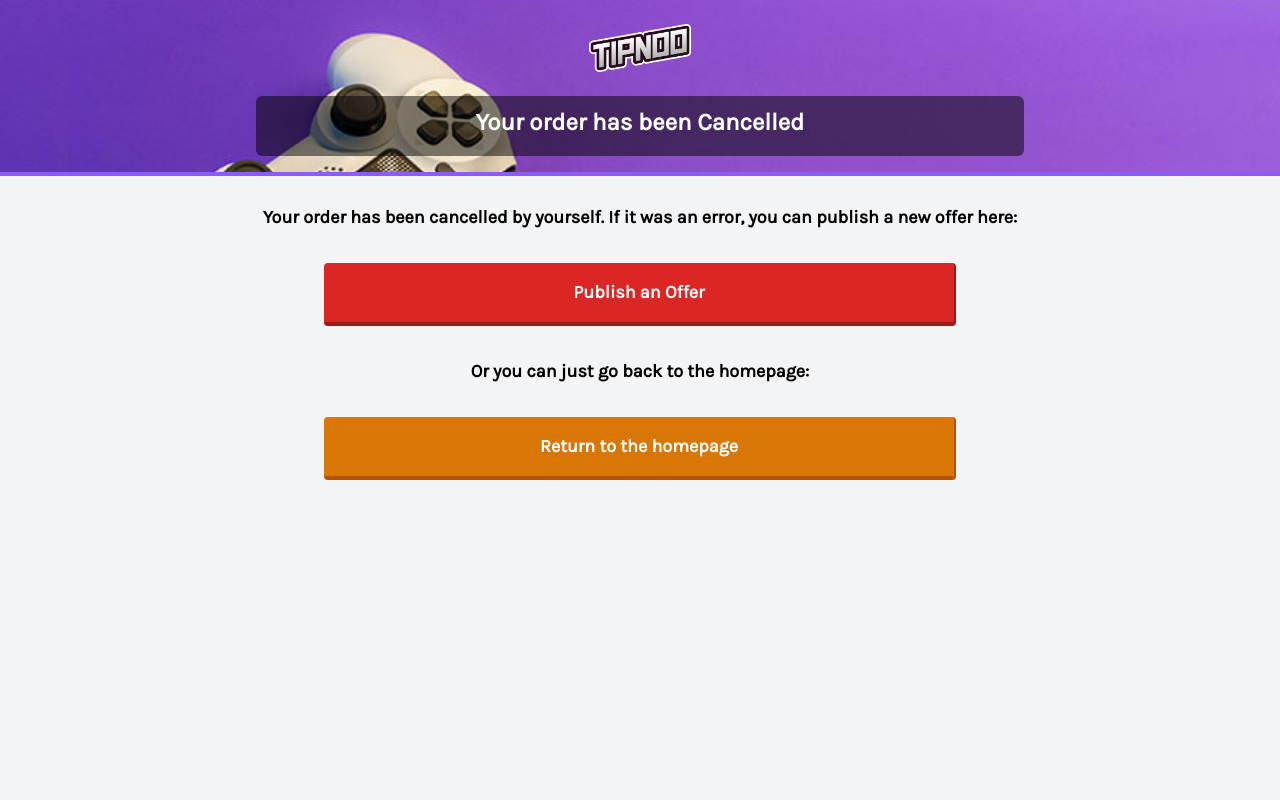
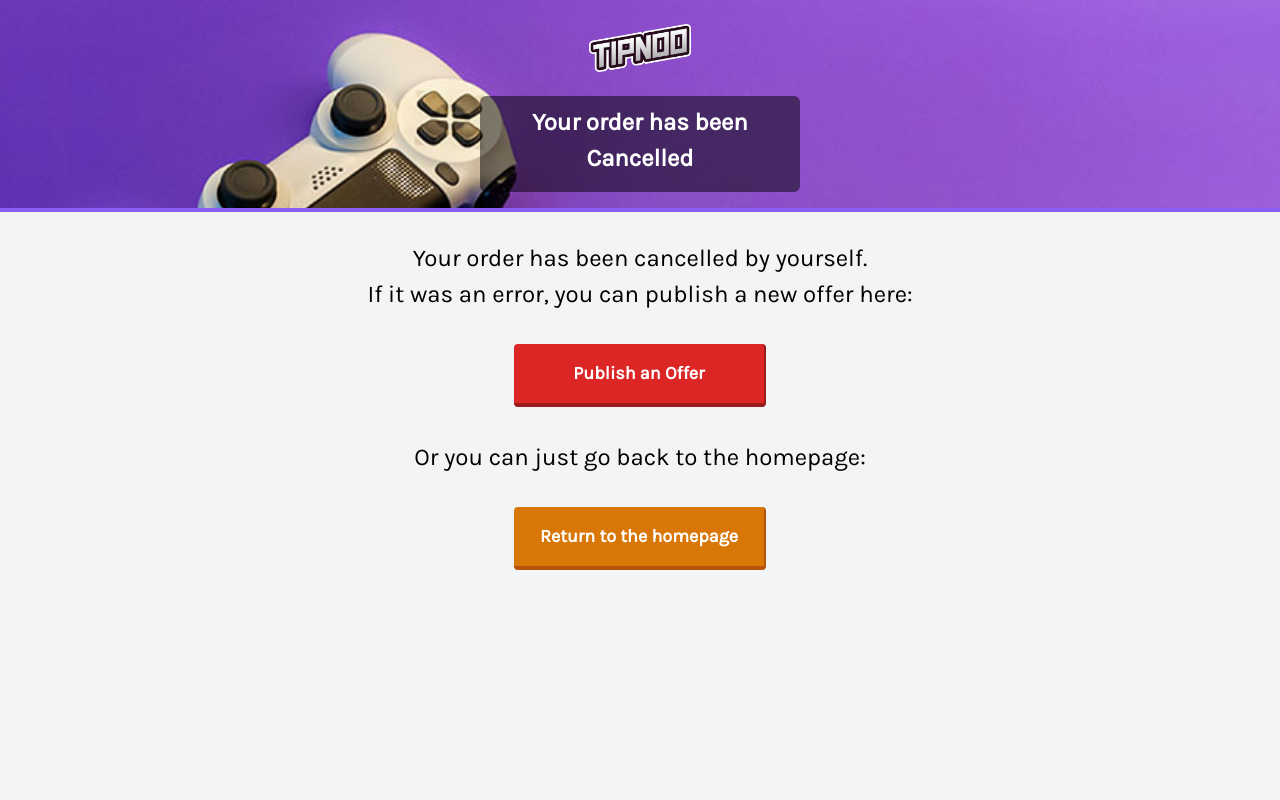
Before and after one commit to Tipnoo/frontend-next, a Next.js app: page /canceled in a window 1280 px wide. Shown: the top 800 px of the page. Built offline with nearby package versions, Linux system fonts and the light colour scheme.

Commit message:
some css changes

```diff
--- a/components/buttons/Btn-publishOffer.js
+++ b/components/buttons/Btn-publishOffer.js
@@ -1,7 +1,7 @@
 import Link from 'next/link';
 
 const ButtonPublishOffer = () => (
-  <div className="mt-8 text-lg bg-red-600 border-red-800 hover:bg-red-500 md:w-3/5 transform hover:-translate-y-0.5 text-white font-bold py-4 px-4 rounded w-4/5 border-b-4 border-r-2 mb-4 mx-auto cursor-pointer">
+  <div className="mt-8 text-lg bg-red-600 border-red-800 hover:bg-red-500 md:w-3/5 lg:w-2/5 transform hover:translate-y-0.5 text-white font-bold py-4 px-4 rounded w-4/5 border-b-4 border-r-2 mb-4 mx-auto cursor-pointer">
     <Link
       href="/esports-offer"
     >
--- a/components/buttons/Btn-returnToHome.js
+++ b/components/buttons/Btn-returnToHome.js
@@ -1,7 +1,7 @@
 import Link from 'next/link';
 
 const ButtonReturnToHome = () => (
-  <div className="mt-8 text-lg bg-yellow-600 hover:bg-yellow-500 transform hover:-translate-y-0.5 text-white font-bold py-4 px-4 rounded w-4/5 md:w-3/5 border-b-4 border-r-2 border-yellow-700 mb-4 mx-auto cursor-pointer">
+  <div className="mt-8 text-lg bg-yellow-600 hover:bg-yellow-500 transform hover:translate-y-0.5 text-white font-bold py-4 px-4 rounded w-4/5 md:w-3/5 lg:w-2/5 border-b-4 border-r-2 border-yellow-700 mb-4 mx-auto cursor-pointer">
     <Link
       href="/"
     >
--- a/components/headers/Header-postAnOffer.js
+++ b/components/headers/Header-postAnOffer.js
@@ -16,7 +16,7 @@ const HeaderPostAnOffer = (props) => (
         />
       </Link>
     </nav>
-    <h1 className="w-4/5 lg:w-3/5 lg:bg-black lg:rounded-md lg:bg-opacity-50 lg:mb-4 lg:pt-2 text-2xl text-center font-extrabold mt-4 pb-4 text-white mx-auto">
+    <h1 className="w-4/5 lg:w-2/5 xl:w-1/4 lg:bg-black lg:rounded-md lg:bg-opacity-50 lg:mb-4 lg:pt-2 text-2xl text-center font-extrabold mt-4 pb-4 text-white mx-auto">
       {props.title}
       <br />
       {props.subtitle}
--- a/pages/404.js
+++ b/pages/404.js
@@ -10,15 +10,15 @@ const NotFoundPage = () => (
     />
     <div className="bg-gray-100 text-center rounded-b text-teal-darkest px-2 py-3 shadow-md h-screen">
       <img
-        className="h-32 mx-auto pt-4"
+        className="h-32 md:h-40 lg:h-52 mx-auto pt-4"
         src="/images/404-not-found.png"
         alt="email"
       />
-      <div className="w-5/6 mx-auto mt-4">
-        <p className="text-xl font-bold md:px-20">
+      <div className="w-5/6 lg:w-4/6 xl:w-3/6 mx-auto mt-4">
+        <p className="text-xl font-bold md:px-20 lg:px-32 xl:px-44">
           Our robots couldn't find the page that you requested in the URL
         </p>
-        <div className="bg-white border-gray-400 border rounded mt-4 md:w-4/5 md:py-2 md:px-4 mx-auto">
+        <div className="bg-white border-gray-400 border rounded mt-4 md:w-4/5 lg:w-4/6 xl:w-3/6 md:py-2 md:px-4 mx-auto">
           <p className="p-2 font-semibold text-gray-600">
             It was speculated that error 404 was named after a room at CERN,
             where Tim Berners-Lee, the inventor of the 'web', had his office. But
--- a/pages/canceled.js
+++ b/pages/canceled.js
@@ -9,12 +9,17 @@ const CancelOffer = () => (
       title="Your order has been Cancelled"
     />
     <div className="bg-gray-100 text-center rounded-b text-teal-darkest px-2 py-3 shadow-md h-screen">
-      <div className="w-5/6 mx-auto mt-4">
-        <p className="text-lg md:px-20">
-          <b>Your order has been cancelled by yourself. If it was an error, you can publish a new offer here:</b>
+      <div className="w-5/6 lg:w-4/6 xl:w-3/6 mx-auto mt-4">
+        <p className="text-lg lg:font-light lg:text-2xl md:px-20 lg:px-0">
+          <b>
+            Your order has been cancelled by yourself.
+            <br className="hidden lg:block" />
+            {' '}
+            If it was an error, you can publish a new offer here:
+          </b>
         </p>
         <ButtonPublishOffer />
-        <p className="text-lg mt-8">
+        <p className="text-lg lg:text-2xl mt-8 lg:font-light">
           <b>Or you can just go back to the homepage:</b>
         </p>
         <ButtonReturnToHome />
--- a/pages/contact.js
+++ b/pages/contact.js
@@ -15,7 +15,7 @@ const ContactUs = () => (
         alt="email"
       />
       <div className="w-5/6 mx-auto mt-8">
-        <div className="text-lg">
+        <div className="text-lg lg:px-16">
           <b>
             Hello, I&apos;m Az-345!
             {' '}
@@ -27,7 +27,7 @@ const ContactUs = () => (
             answer you gladly!
           </b>
         </div>
-        <div className="bg-white border-gray-300 border rounded-sm mt-6 p-2">
+        <div className="bg-white border-gray-300 border rounded-sm mt-6 p-2 lg:mx-16">
           <p className="p-2 font-semibold text-gray-600">
             You can let us know about your experience using Tipnoo clicking
             {' '}
```
